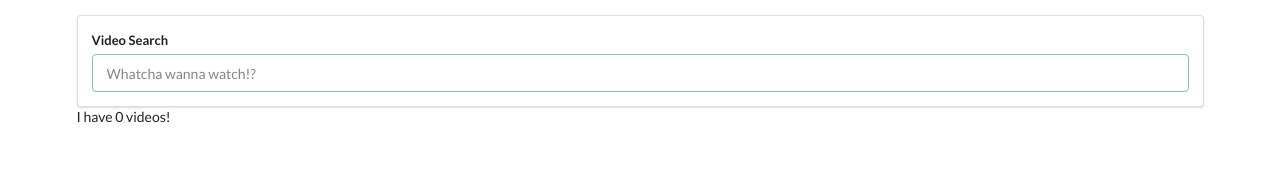
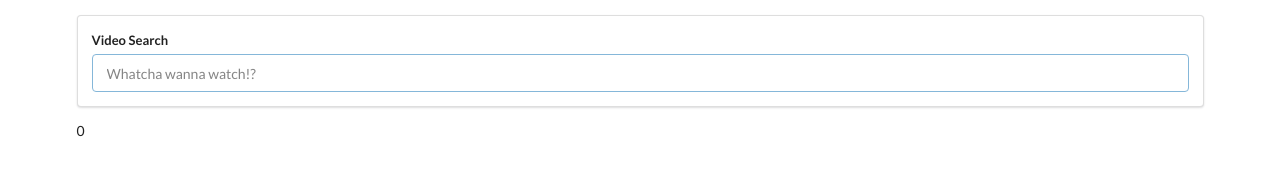
Before and after one commit to CathKolar/videos, a React (Create React App) app: page / in a window 1280 px wide. Shown: the top 191 px of the page. Built offline with nearby package versions, Linux system fonts and the light colour scheme.

Commit message:
create VideoList component, pass it state via props
pass VideoList the information recieved from the Youtube Api via prop "videos"

```diff
--- a/src/components/App.js
+++ b/src/components/App.js
@@ -2,7 +2,7 @@
 import React from "react";
 import SearchBar from "./SearchBar";
 import youtube from "../apis/youtube";
-
+import VideoList from "./VideoList";
 class App extends React.Component {
   state = { videos: [] };
   onTermSubmit = async (term) => {
@@ -16,8 +16,8 @@
   render() {
     return (
       <div className="App ui container">
-        <SearchBar onFormSubmit={this.onTermSubmit} />I have{" "}
-        {this.state.videos.length} videos!
+        <SearchBar onFormSubmit={this.onTermSubmit} />
+        <VideoList videos={this.state.videos} />
       </div>
     );
   }
--- /dev/null
+++ b/src/components/VideoList.js
@@ -0,0 +1,8 @@
+import React from "react";
+
+const VideoList = (props) => {
+  //props.videos
+  return <div>{props.videos.length}</div>;
+};
+
+export default VideoList;
```
Also changed, not shown: 1 other file (tests, documents, lock files or other folders).
